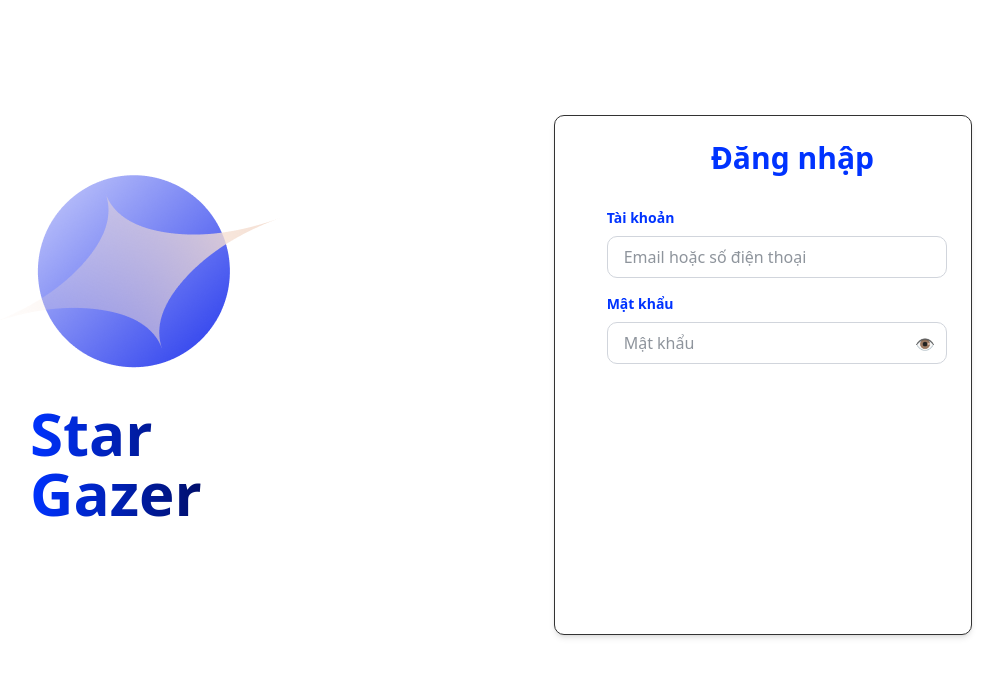
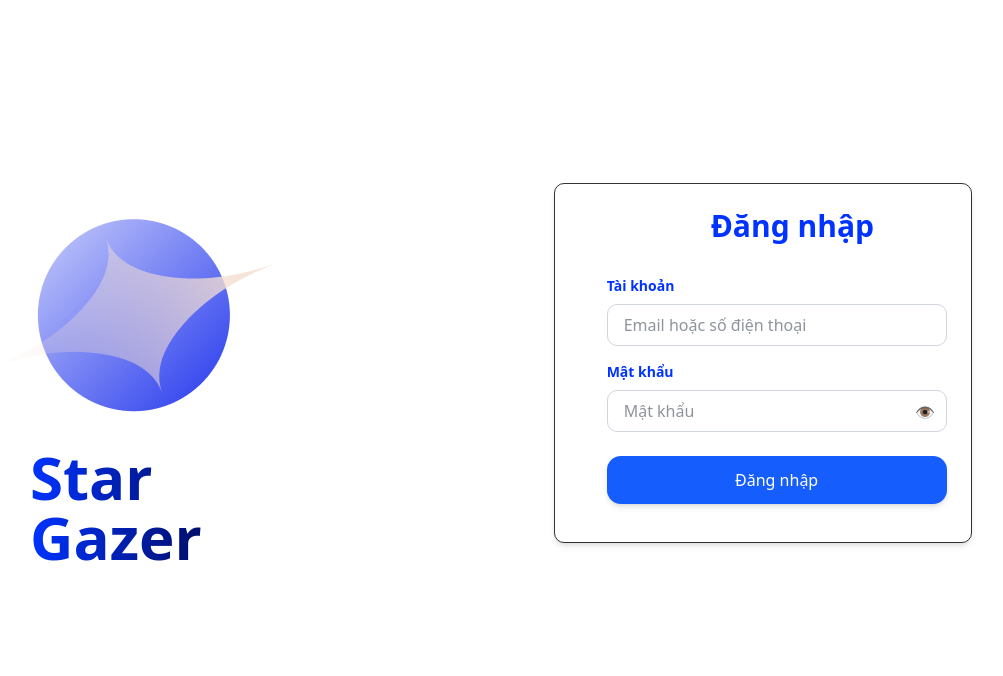
Before and after one commit to thaingocquy07082003/Admin_Dashboard, a Next.js app: page / in a window 1280 px wide. Shown: the top 676 px of the page, without its empty margins (178-1181 px from the left). Built offline with nearby package versions, Linux system fonts and the light colour scheme.

Commit message:
complete login page

```diff
--- a/app/page.tsx
+++ b/app/page.tsx
@@ -3,9 +3,15 @@ import { Layout } from "lucide-react";
 import Link from "next/link";
 import "./globals.css";
 import { useState } from "react";
+import { useRouter } from 'next/navigation';
 
 export default function Home() {
   const [showPassword, setShowPassword] = useState(false);
+  const router = useRouter();
+
+  const handleClick = () => {
+    router.push('/dashboard');
+  };
   return (
     <div className="grid grid-rows-[00px_1fr_50px] items-center justify-items-center min-h-screen p-8 pb-20 gap-1 sm:p-20 font-[family-name:var(--font-geist-sans)]">
       <main className="flex flex-row gap-[300px] row-start-2 items-center sm:items-start w-full max-w-[1400px]">
@@ -13,7 +19,7 @@ export default function Home() {
           <img
             src="/stargazerlogo.png"
             alt="Star Gazer Logo"
-            className="rounded-lg w-full max-w-[430px] h-auto object-cover ml-14 mt-6"
+            className="rounded-lg w-full max-w-[400px] h-auto object-cover ml-14 mb-0"
           />
           <h1 className="text-4xl sm:text-6xl font-bold text-foreground ml-32" style={{
                                 fontFamily: "var(--font-geist-sans)" ,
@@ -24,7 +30,7 @@ export default function Home() {
             Star Gazer
           </h1>
         </div>
-        <div className="flex gap-4 items-start flex-col sm:flex-col w-300 max-w-[470px] bg-white p-4 sm:p-6 rounded-lg shadow-md border border-solid border-[#333] h-130 mr-30">
+        <div className="flex gap-4 items-start flex-col sm:flex-col w-300 max-w-[470px] bg-white p-4 sm:p-6 rounded-lg shadow-md border border-solid border-[#333] h-90 mr-30">
           <h2 className="text-2xl sm:text-3xl font-bold ml-4 text-[rgb(0,51,255)] ml-33">
             Đăng nhập
           </h2>
@@ -58,6 +64,12 @@ export default function Home() {
                 </button>
               </div>
             </div>
+            <button
+              onClick={handleClick}
+              className="w-full bg-blue-600 text-white px-6 py-3 rounded-xl transition-all duration-300 ease-in-out hover:bg-blue-800 hover:scale-105 shadow-md hover:shadow-xl"
+            >
+              Đăng nhập
+            </button>
           </div>
         </div>
       </main>
```
